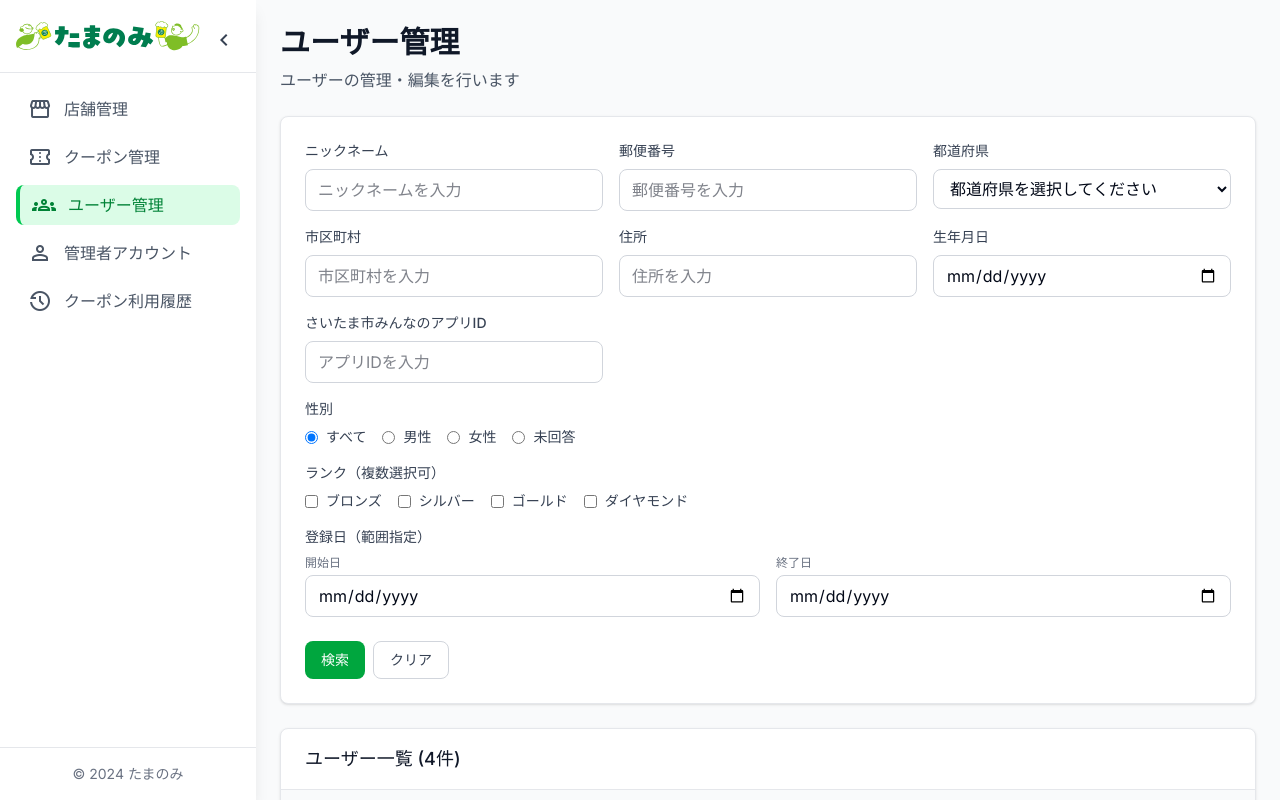
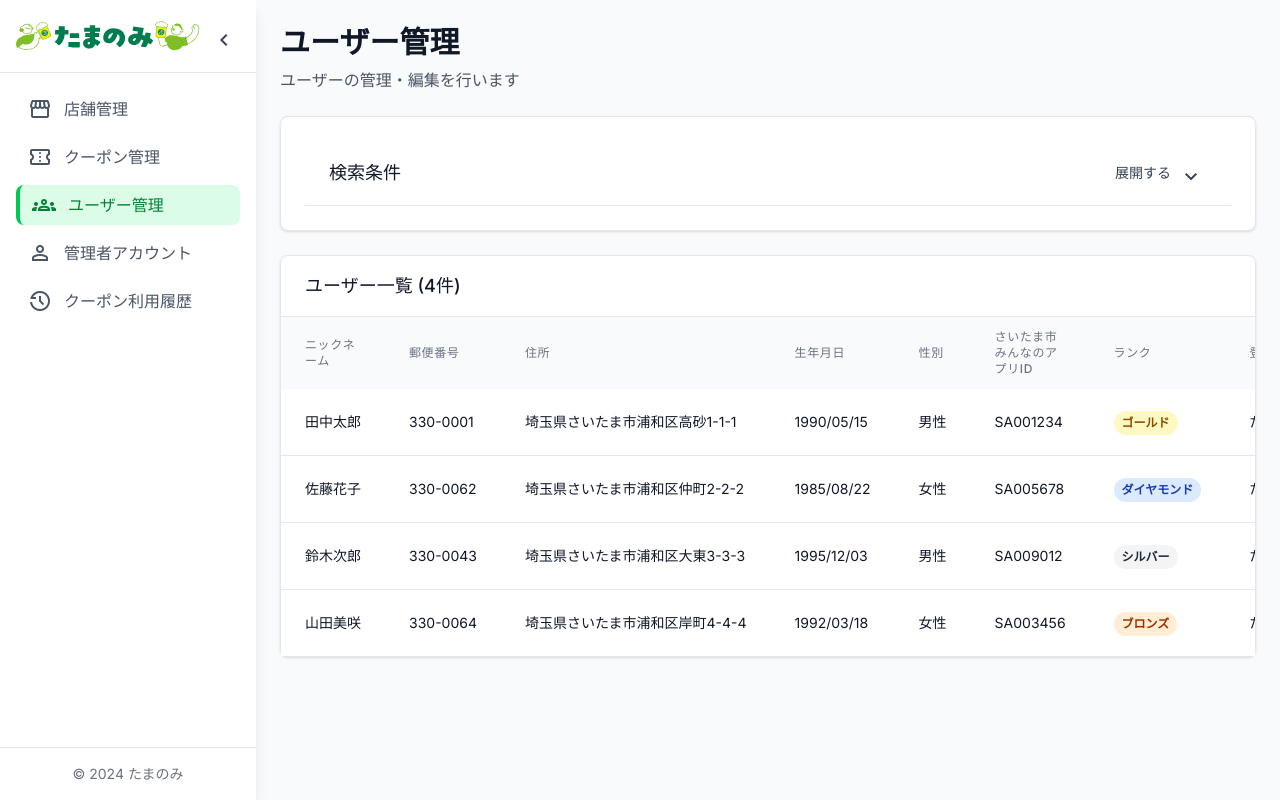
Before and after one commit to HV-development/tamanomi-admin, a Next.js app: page /users in a window 1280 px wide. Built offline with nearby package versions, Linux system fonts and the light colour scheme.

Commit message:
全ページの検索項目を折りたたみ可能にする

```diff
--- a/src/components/atoms/Icon.tsx
+++ b/src/components/atoms/Icon.tsx
@@ -12,6 +12,8 @@ const iconMap: Record<string, { type: 'emoji' | 'material'; value: string }> = {
   history: { type: 'material', value: 'history_2' },
   chevronLeft: { type: 'material', value: 'chevron_left' },
   chevronRight: { type: 'material', value: 'chevron_right' },
+  chevronUp: { type: 'material', value: 'expand_less' },
+  chevronDown: { type: 'material', value: 'expand_more' },
   home: { type: 'emoji', value: '🏠' },
   settings: { type: 'emoji', value: '⚙️' },
   logout: { type: 'emoji', value: '🚪' },
--- a/src/components/pages/AdminManagement.tsx
+++ b/src/components/pages/AdminManagement.tsx
@@ -53,6 +53,7 @@ export default function AdminManagement() {
     email: '',
     role: '',
   });
+  const [isSearchExpanded, setIsSearchExpanded] = useState(false);
 
   // フィルタリング処理
   const filteredAdmins = sampleAdmins.filter((admin) => {
@@ -134,6 +135,21 @@ export default function AdminManagement() {
 
         {/* 検索フォーム */}
         <div className="bg-white p-6 rounded-lg shadow-sm border border-gray-200">
+          <div className="px-6 py-4 border-b border-gray-200 flex justify-between items-center">
+            <h3 className="text-lg font-medium text-gray-900">検索条件</h3>
+            <Button
+              variant="ghost"
+              size="sm"
+              onClick={() => setIsSearchExpanded(!isSearchExpanded)}
+              className="flex items-center space-x-2"
+            >
+              <span>{isSearchExpanded ? '折りたたむ' : '展開する'}</span>
+              <Icon name={isSearchExpanded ? 'chevronUp' : 'chevronDown'} size="sm" />
+            </Button>
+          </div>
+
+          {isSearchExpanded && (
+          <div className="p-6">
             <div className="grid grid-cols-1 md:grid-cols-2 lg:grid-cols-4 gap-4">
             {/* アカウントID */}
             <div>
@@ -207,6 +223,8 @@ export default function AdminManagement() {
                 クリア
               </Button>
             </div>
+          </div>
+          )}
         </div>
 
         {/* アカウント一覧 */}
--- a/src/components/pages/CouponManagement.tsx
+++ b/src/components/pages/CouponManagement.tsx
@@ -52,6 +52,7 @@ export default function CouponManagement() {
     couponName: '',
   });
   const [statusFilter, setStatusFilter] = useState<'all' | 'active' | 'inactive' | 'expired'>('all');
+  const [isSearchExpanded, setIsSearchExpanded] = useState(false);
 
   // フィルタリング処理
   const filteredCoupons = sampleCoupons.filter((coupon) => {
@@ -128,6 +129,21 @@ export default function CouponManagement() {
 
         {/* 検索フォーム */}
         <div className="bg-white p-6 rounded-lg shadow-sm border border-gray-200">
+          <div className="px-6 py-4 border-b border-gray-200 flex justify-between items-center">
+            <h3 className="text-lg font-medium text-gray-900">検索条件</h3>
+            <Button
+              variant="ghost"
+              size="sm"
+              onClick={() => setIsSearchExpanded(!isSearchExpanded)}
+              className="flex items-center space-x-2"
+            >
+              <span>{isSearchExpanded ? '折りたたむ' : '展開する'}</span>
+              <Icon name={isSearchExpanded ? 'chevronUp' : 'chevronDown'} size="sm" />
+            </Button>
+          </div>
+
+          {isSearchExpanded && (
+          <div className="p-6">
             <div className="grid grid-cols-1 md:grid-cols-2 lg:grid-cols-3 gap-4">
             {/* クーポンID */}
             <div>
@@ -187,6 +203,8 @@ export default function CouponManagement() {
                 クリア
               </Button>
             </div>
+          </div>
+          )}
         </div>
 
         {/* クーポン一覧 */}
--- a/src/components/pages/StoreManagement.tsx
+++ b/src/components/pages/StoreManagement.tsx
@@ -67,6 +67,7 @@ export default function StoreManagement() {
     genre: '',
   });
   const [statusFilter, setStatusFilter] = useState<'all' | 'active' | 'inactive'>('all');
+  const [isSearchExpanded, setIsSearchExpanded] = useState(false);
 
   // フィルタリング処理
   const filteredStores = sampleStores.filter((store) => {
@@ -129,6 +130,21 @@ export default function StoreManagement() {
 
         {/* 検索フォーム */}
         <div className="bg-white p-6 rounded-lg shadow-sm border border-gray-200">
+          <div className="px-6 py-4 border-b border-gray-200 flex justify-between items-center">
+            <h3 className="text-lg font-medium text-gray-900">検索条件</h3>
+            <Button
+              variant="ghost"
+              size="sm"
+              onClick={() => setIsSearchExpanded(!isSearchExpanded)}
+              className="flex items-center space-x-2"
+            >
+              <span>{isSearchExpanded ? '折りたたむ' : '展開する'}</span>
+              <Icon name={isSearchExpanded ? 'chevronUp' : 'chevronDown'} size="sm" />
+            </Button>
+          </div>
+
+          {isSearchExpanded && (
+          <div className="p-6">
             <div className="grid grid-cols-1 md:grid-cols-2 lg:grid-cols-4 gap-4">
             {/* 店舗ID */}
             <div>
@@ -282,6 +298,8 @@ export default function StoreManagement() {
               </div>
             </div>
           </div>
+          )}
+        </div>
 
         {/* 店舗一覧 */}
         <div className="bg-white rounded-lg shadow-sm border border-gray-200">
--- a/src/components/pages/UserManagement.tsx
+++ b/src/components/pages/UserManagement.tsx
@@ -105,6 +105,7 @@ export default function UserManagement() {
     registeredDateStart: '',
     registeredDateEnd: '',
   });
+  const [isSearchExpanded, setIsSearchExpanded] = useState(false);
 
   // フィルタリング処理
   const filteredUsers = sampleUsers.filter((user) => {
@@ -229,6 +230,21 @@ export default function UserManagement() {
 
         {/* 検索フォーム */}
         <div className="bg-white p-6 rounded-lg shadow-sm border border-gray-200">
+          <div className="px-6 py-4 border-b border-gray-200 flex justify-between items-center">
+            <h3 className="text-lg font-medium text-gray-900">検索条件</h3>
+            <Button
+              variant="ghost"
+              size="sm"
+              onClick={() => setIsSearchExpanded(!isSearchExpanded)}
+              className="flex items-center space-x-2"
+            >
+              <span>{isSearchExpanded ? '折りたたむ' : '展開する'}</span>
+              <Icon name={isSearchExpanded ? 'chevronUp' : 'chevronDown'} size="sm" />
+            </Button>
+          </div>
+
+          {isSearchExpanded && (
+          <div className="p-6">
             <div className="grid grid-cols-1 md:grid-cols-2 lg:grid-cols-3 gap-4">
             {/* ニックネーム */}
             <div>
@@ -479,6 +495,8 @@ export default function UserManagement() {
               </Button>
             </div>
           </div>
+          )}
+        </div>
 
         {/* ユーザー一覧 */}
         <div className="bg-white rounded-lg shadow-sm border border-gray-200">
```
Lines whose indentation alone changed are shown as unchanged.
